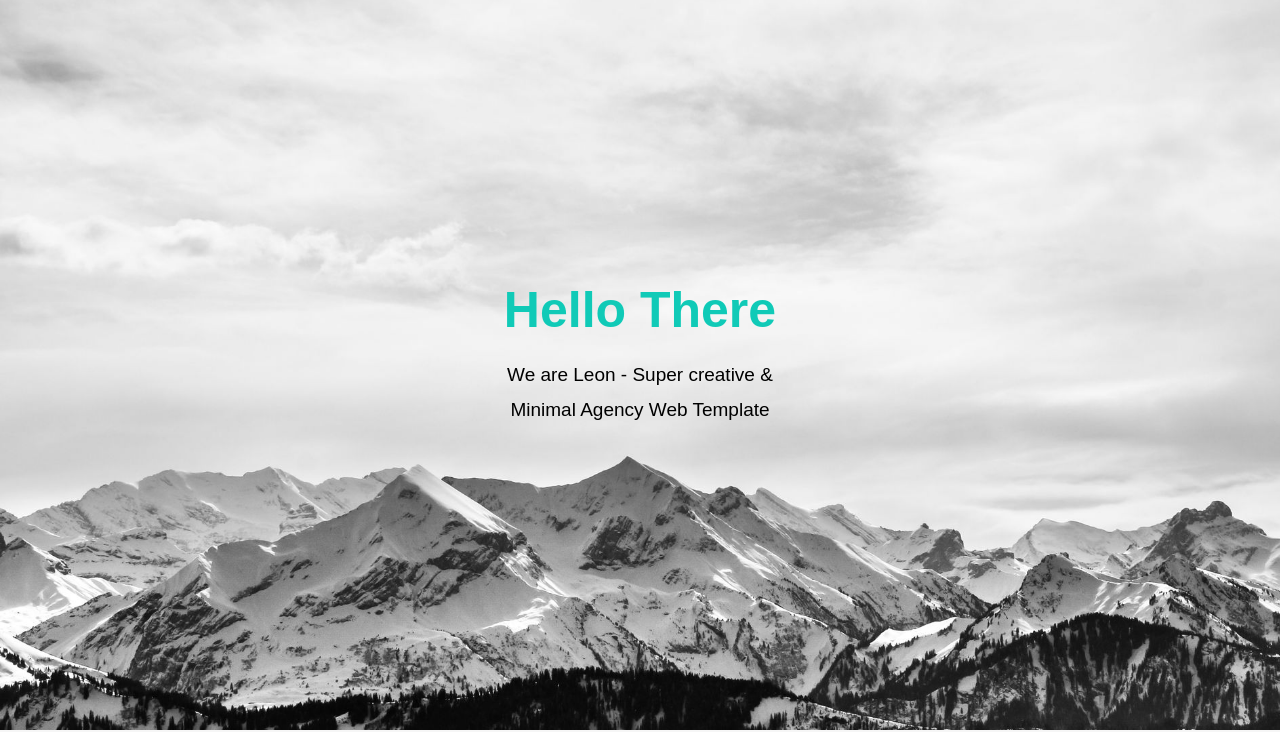
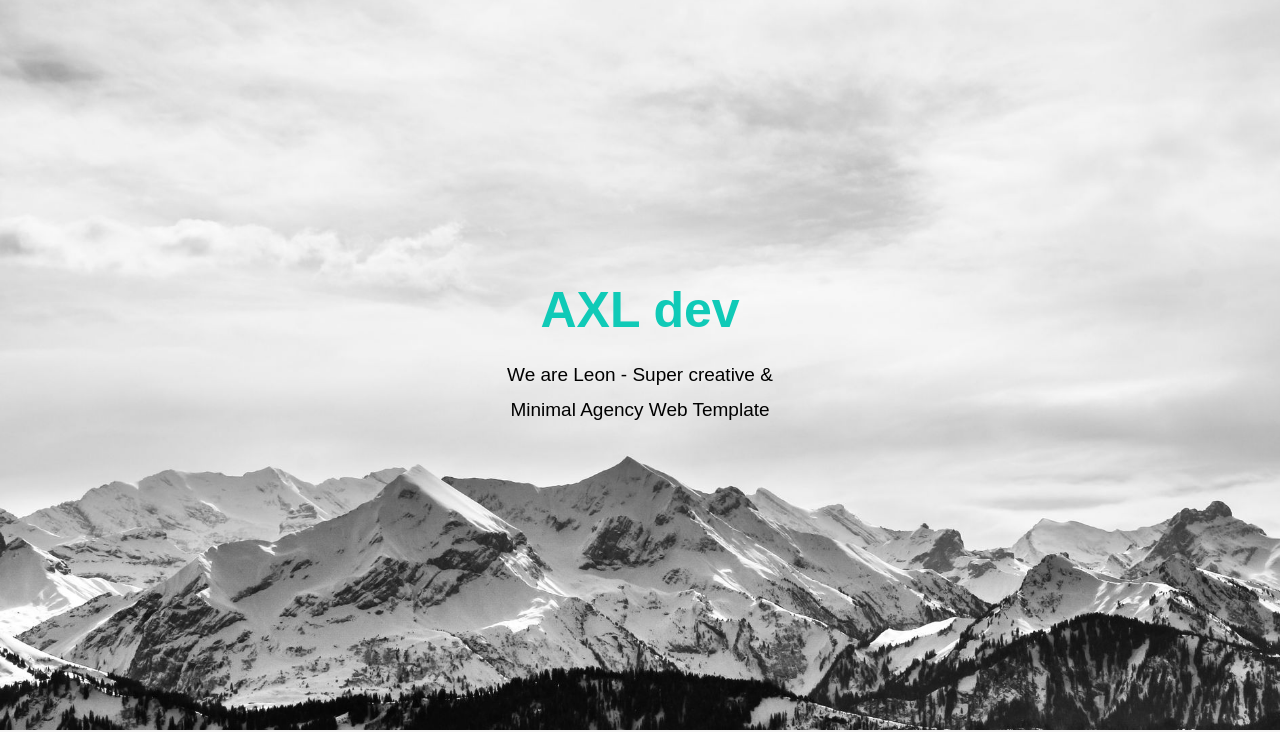
Before and after one commit to zouhaeir/leon, a plain HTML site: page index.html in a window 1280 px wide. Shown: the part 70-802 px from the top of the page. Drawn offline with Linux system fonts and the light colour scheme.

Commit message:
Update index.html

```diff
--- a/index.html
+++ b/index.html
@@ -36,7 +36,7 @@
     <!-- Start landing -->
     <div class="landing">
         <div class="intro-text">
-            <h1>Hello There</h1>
+            <h1>AXL dev</h1>
             <p>We are Leon - Super creative & Minimal Agency Web Template</p>
         </div>
     </div>
```
